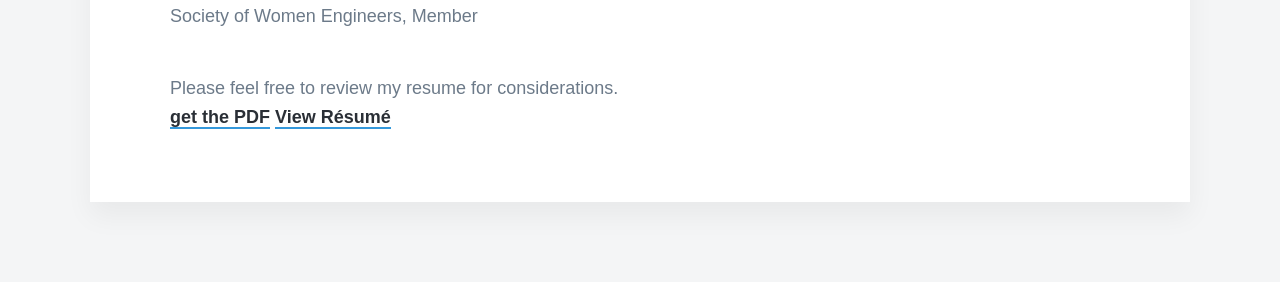
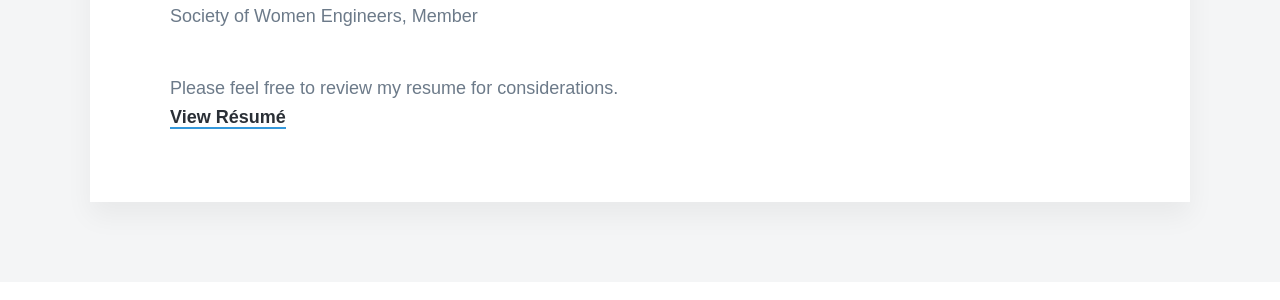
Before and after one commit to crisokonkwo/crisokonkwo.github.io, a Jekyll site: the page built from _pages/about.md, in a window 1280 px wide. Shown: the part 1786-2086 px from the top of the page. Built offline with Jekyll 4.4.1, drawn with Linux system fonts in a browser that asks for light colours; nearby versions of some CDN libraries; some web fonts are replaced.

Commit message:
Update about.md

```diff
--- a/_pages/about.md
+++ b/_pages/about.md
@@ -39,5 +39,4 @@ Society of Women Engineers, Member <br>
 
 <br>
 Please feel free to review my resume for considerations.<br>
-[get the PDF]({{ site.url }}/assets/COkonkwo_resume_.pdf)
 <a href="https://crisokonkwo.github.io/assets/COkonkwo_resume_.pdf" target="_blank" rel="noopener noreferrer">View R&eacute;sum&eacute;</a>
```
